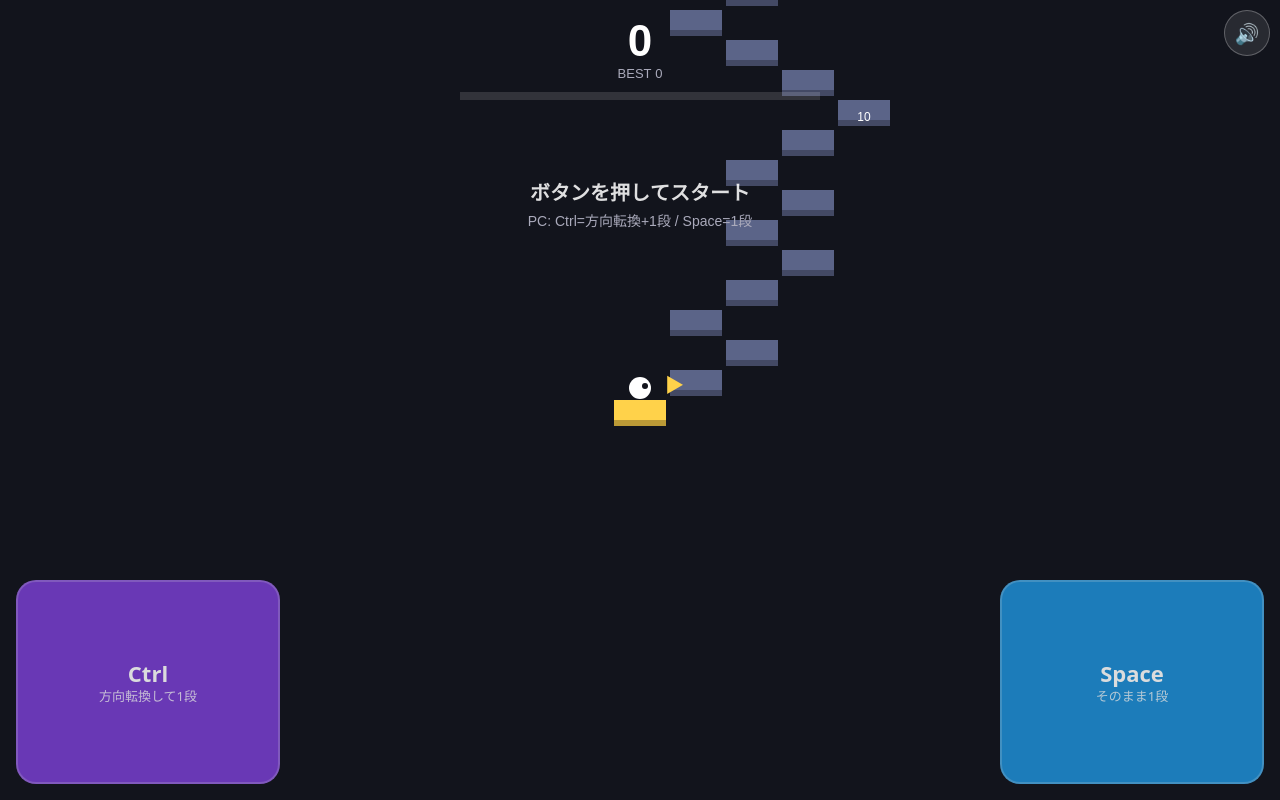
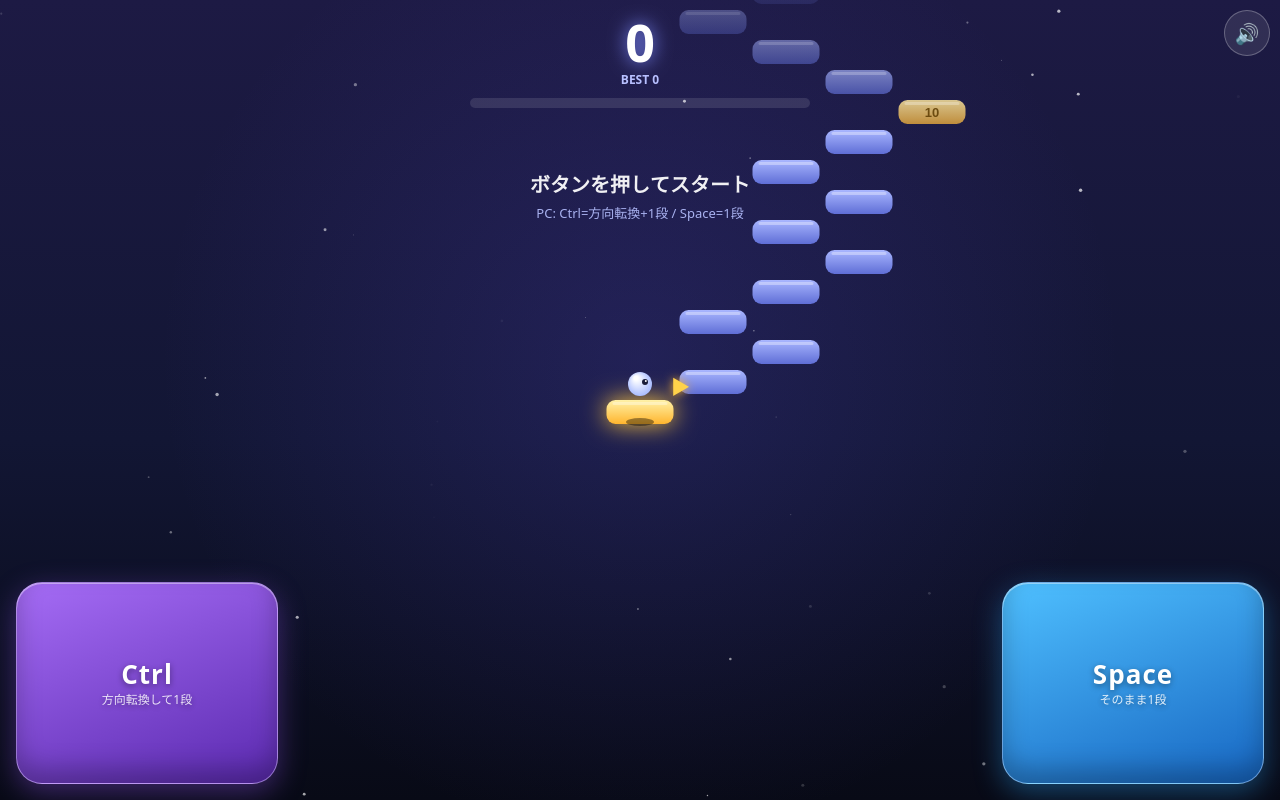
Before and after one commit to kikuchitakumi/mugenkaidan, a plain HTML site: page index.html in a window 1280 px wide. Drawn offline with Linux system fonts and the light colour scheme; animation ran at ten frames a second.

Commit message:
効果音をCtrl/Spaceの2種類に絞り、平面のままリッチな見た目に。階段幅を1.3倍
Co-Authored-By: Claude Sonnet 5.5 <noreply@anthropic.com>

```diff
--- a/index.html
+++ b/index.html
@@ -6,19 +6,21 @@
 <meta name="apple-mobile-web-app-capable" content="yes">
 <title>無限階段 練習</title>
 <style>
-  html,body{margin:0;height:100%;background:#12141c;overflow:hidden;
+  html,body{margin:0;height:100%;background:#0b0d1a;overflow:hidden;
     touch-action:manipulation;overscroll-behavior:none;
     -webkit-user-select:none;user-select:none;-webkit-touch-callout:none;
     -webkit-tap-highlight-color:transparent;font-family:system-ui,-apple-system,"Hiragino Sans","Yu Gothic",sans-serif}
   canvas{position:fixed;inset:0;width:100%;height:100%;display:block}
   .btn{position:fixed;bottom:max(16px,env(safe-area-inset-bottom));width:42vw;max-width:260px;height:26vh;max-height:200px;
-    border-radius:20px;border:2px solid #fff3;color:#fff;font-size:22px;font-weight:700;
-    display:flex;flex-direction:column;align-items:center;justify-content:center;text-align:center;line-height:1.3;
-    touch-action:none;opacity:.85}
-  .btn small{display:block;font-size:13px;font-weight:400;opacity:.8}
-  .btn.on{opacity:1;transform:scale(.96);filter:brightness(1.4)}
-  #ctrl{left:max(16px,env(safe-area-inset-left));background:#7a3fd1}
-  #space{right:max(16px,env(safe-area-inset-right));background:#1f8fd6}
+    border-radius:26px;color:#fff;font-size:26px;font-weight:800;letter-spacing:.04em;
+    display:flex;flex-direction:column;align-items:center;justify-content:center;text-align:center;line-height:1.35;
+    touch-action:none;border:1.5px solid #ffffff55;
+    box-shadow:0 8px 28px var(--glow),inset 0 1px 0 #ffffff66,inset 0 -14px 24px #00000040;
+    text-shadow:0 2px 6px #0006;transition:transform .06s,filter .06s}
+  .btn small{display:block;font-size:12px;font-weight:500;opacity:.85;letter-spacing:0}
+  .btn.on{transform:scale(.95);filter:brightness(1.35);box-shadow:0 2px 12px var(--glow),inset 0 1px 0 #fff8}
+  #ctrl{left:max(16px,env(safe-area-inset-left));--glow:#8b4fe666;background:linear-gradient(160deg,#a56cf5,#5b2ab0)}
+  #space{right:max(16px,env(safe-area-inset-right));--glow:#2aa0f066;background:linear-gradient(160deg,#4fc0ff,#1766c2)}
   #mute{position:fixed;top:max(10px,env(safe-area-inset-top));right:max(10px,env(safe-area-inset-right));width:44px;height:44px;
     border-radius:50%;border:1.5px solid #ffffff44;background:#ffffff18;color:#fff;font-size:20px;display:flex;align-items:center;justify-content:center;touch-action:none}
 </style>
@@ -43,53 +45,57 @@ let lastTouch=0;
 document.addEventListener('touchend',e=>{const n=Date.now();if(n-lastTouch<350)e.preventDefault();lastTouch=n},{passive:false});
 document.addEventListener('touchmove',e=>{e.preventDefault()},{passive:false});
 
-// ゲーム状態
-const SW=56,SH=30; // 階段の幅・高さ
-let dirs,n,face,state,timer,limit,best,reason,lockUntil,camX,camY,shake;
-try{best=+localStorage.getItem('mugen_best')||0}catch(e){best=0}
-function limitFor(k){return .35+2.65*Math.exp(-k/70)}
-function reset(){dirs=[1];n=0;face=1;state='ready';timer=0;limit=0;reason='';camX=0;camY=0;shake=0;
-  while(dirs.length<60)dirs.push(Math.random()<.5?1:-1)}
-function stairX(k){let x=0;for(let i=0;i<k;i++)x+=dirs[i];return x}
-function fail(r){state='over';reason=r;sfxFail();lockUntil=performance.now()+450;shake=1;
-  if(n>best){best=n;try{localStorage.setItem('mugen_best',best)}catch(e){}}}
-
-// 効果音(WebAudioで合成。音源ファイル不要)
+// ---------- 効果音(WebAudioで合成。Ctrl用とSpace用の2種類だけ) ----------
 let ac=null,muted=false;
 try{muted=localStorage.getItem('mugen_mute')==='1'}catch(e){}
 const muteEl=document.getElementById('mute');
 muteEl.textContent=muted?'🔇':'🔊';
-muteEl.addEventListener('pointerdown',e=>{e.preventDefault();e.stopPropagation();muted=!muted;
-  muteEl.textContent=muted?'🔇':'🔊';try{localStorage.setItem('mugen_mute',muted?'1':'0')}catch(_){}
-  if(!muted)tone(660,.08,'triangle',.15)});
 function audioInit(){
   if(!ac){const A=window.AudioContext||window.webkitAudioContext;if(A)ac=new A()}
   if(ac&&ac.state==='suspended')ac.resume();
 }
-function tone(f,d,type,vol,f2,delay){
+function tone(f,d,type,vol,f2){
   if(muted||!ac)return;
-  const t=ac.currentTime+(delay||0),o=ac.createOscillator(),gn=ac.createGain();
+  const t=ac.currentTime,o=ac.createOscillator(),gn=ac.createGain();
   o.type=type;o.frequency.setValueAtTime(f,t);
   if(f2)o.frequency.exponentialRampToValueAtTime(f2,t+d);
   gn.gain.setValueAtTime(0,t);gn.gain.linearRampToValueAtTime(vol,t+.008);
   gn.gain.exponentialRampToValueAtTime(.001,t+d);
   o.connect(gn).connect(ac.destination);o.start(t);o.stop(t+d+.02);
 }
-const PENT=[0,2,4,7,9];
-function sfxStep(k){
-  const semi=PENT[k%5]+(k%10>=5?12:0);
-  tone(440*Math.pow(2,semi/12),.11,'triangle',.18);
-  if(k%10===0){[0,4,7,12].forEach((s,i)=>tone(660*Math.pow(2,s/12),.25,'sine',.13,0,.07*i))}
-}
-function sfxFail(){tone(330,.45,'sawtooth',.12,70);tone(165,.45,'square',.07,45)}
+const sfxSpace=()=>tone(780,.09,'triangle',.2);          // 高めの「ポッ」
+const sfxCtrl=()=>tone(300,.12,'square',.09,520);        // 低め→上がる「ブッ」
+muteEl.addEventListener('pointerdown',e=>{e.preventDefault();e.stopPropagation();muted=!muted;
+  muteEl.textContent=muted?'🔇':'🔊';try{localStorage.setItem('mugen_mute',muted?'1':'0')}catch(_){}
+  audioInit();sfxSpace()});
+
+// ---------- ゲーム状態 ----------
+const SW=73,SH=30,SR=9; // 階段の幅(1.3倍)・高さ・角丸
+let dirs,n,face,state,timer,limit,best,reason,lockUntil,camX,camY,shake;
+let vx,vy,hop,fx,fy,fv,parts;
+try{best=+localStorage.getItem('mugen_best')||0}catch(e){best=0}
+const stars=Array.from({length:50},()=>({x:Math.random(),y:Math.random(),r:Math.random()*1.4+.4,z:Math.random()*.25+.05}));
+function limitFor(k){return .35+2.65*Math.exp(-k/70)}
+function reset(){dirs=[1];n=0;face=1;state='ready';timer=0;limit=0;reason='';camX=0;camY=0;shake=0;
+  vx=0;vy=0;hop=0;fx=0;fy=0;fv=0;parts=[];
+  while(dirs.length<60)dirs.push(Math.random()<.5?1:-1)}
+function stairX(k){let x=0;for(let i=0;i<k;i++)x+=dirs[i];return x}
+function burst(x,y,col,cnt,sp){
+  for(let i=0;i<cnt;i++){const a=Math.random()*6.283,s=Math.random()*sp;
+    parts.push({x,y,vx:Math.cos(a)*s,vy:Math.sin(a)*s-sp*.4,life:1,col})}}
+function fail(r){state='over';reason=r;lockUntil=performance.now()+450;shake=1;fv=-120;
+  burst(vx,vy,'#ff6b6b',26,200);
+  if(n>best){best=n;try{localStorage.setItem('mugen_best',best)}catch(e){}}}
 
 function act(turn){
   audioInit();
+  turn?sfxCtrl():sfxSpace();
   const now=performance.now();
   if(state==='over'){if(now>lockUntil)reset();return}
   if(turn)face=-face;
   if(dirs[n]!==face){fail('階段のない方向です');return}
-  n++;state='play';sfxStep(n);
+  n++;state='play';hop=1;
+  burst(stairX(n)*SW,-n*SH,turn?'#b98cff':'#7fd0ff',n%10===0?22:9,n%10===0?170:90);
   while(dirs.length<n+60)dirs.push(Math.random()<.5?1:-1);
   limit=limitFor(n);timer=limit;
 }
@@ -114,55 +120,117 @@ function loop(t){
   const dt=Math.min((t-prev)/1000,.1);prev=t;
   if(state==='play'){timer-=dt;if(timer<=0){timer=0;fail('時間切れ')}}
   shake=Math.max(0,shake-dt*3);
+  hop=Math.max(0,hop-dt*6);
+  const tx=stairX(n)*SW,ty=-n*SH;
+  vx+=(tx-vx)*Math.min(1,dt*22);vy+=(ty-vy)*Math.min(1,dt*22);
+  if(state==='over'){fv+=dt*900;fy+=fv*dt;fx+=face*dt*40}
+  for(const p of parts){p.x+=p.vx*dt;p.y+=p.vy*dt;p.vy+=dt*320;p.life-=dt*2.2}
+  parts=parts.filter(p=>p.life>0);
   draw();requestAnimationFrame(loop);
 }
 
+function rr(x,y,w,h,r){g.beginPath();g.roundRect(x,y,w,h,r)}
+
 function draw(){
-  g.fillStyle='#12141c';g.fillRect(0,0,W,H);
-  const px=stairX(n)*SW,py=-n*SH;
-  camX+=(px-camX)*.25;camY+=(py-camY)*.25;
+  // 背景
+  const bg=g.createLinearGradient(0,0,0,H);
+  bg.addColorStop(0,'#1d1a44');bg.addColorStop(.55,'#121634');bg.addColorStop(1,'#080a16');
+  g.fillStyle=bg;g.fillRect(0,0,W,H);
+  const gl=g.createRadialGradient(W/2,H*.45,0,W/2,H*.45,H*.6);
+  gl.addColorStop(0,'#5a4bd433');gl.addColorStop(1,'#5a4bd400');
+  g.fillStyle=gl;g.fillRect(0,0,W,H);
+  camX+=(vx-camX)*.18;camY+=(vy-camY)*.18;
+  const tw=performance.now()/1000;
+  for(const s of stars){
+    const sy=((s.y*H-camY*s.z)%H+H)%H,sx=((s.x*W-camX*s.z*.5)%W+W)%W;
+    g.globalAlpha=.35+.35*Math.sin(tw*2+s.x*20);
+    g.fillStyle='#fff';g.beginPath();g.arc(sx,sy,s.r,0,7);g.fill();
+  }
+  g.globalAlpha=1;
+
   const ox=W/2-camX+(shake?Math.sin(performance.now()/20)*shake*6:0);
   const oy=H*.5-camY;
-  // 階段
-  const from=Math.max(0,n-12),to=n+14;
-  for(let k=from;k<=to;k++){
-    const x=ox+stairX(k)*SW,y=oy-k*SH;
-    g.fillStyle=k===n?'#ffd24a':(k<n?'#3a4058':'#5b6488');
-    g.fillRect(x-SW/2+2,y,SW-4,SH-4);
-    g.fillStyle='#0004';g.fillRect(x-SW/2+2,y+SH-10,SW-4,6);
-    if(k%10===0&&k>0){g.fillStyle='#fff';g.font='12px sans-serif';g.textAlign='center';g.fillText(k,x,y+SH-9)}
+
+  // 階段(平面・角丸グラデーション)
+  const from=Math.max(0,n-8),to=n+14;
+  for(let k=to;k>=from;k--){
+    const x=ox+stairX(k)*SW-SW/2+3,y=oy-k*SH,w=SW-6,h=SH-6;
+    const cur=k===n,past=k<n,ms=k%10===0&&k>0;
+    g.globalAlpha=(past?.5:1)*(k>n+9?Math.max(0,1-(k-n-9)/6):1);
+    let c1,c2;
+    if(cur){c1='#fff2a8';c2='#ffb52e'}
+    else if(ms){c1='#ffe9a0';c2='#e0a43a'}
+    else{c1='#a9b6ff';c2='#5f6ed6'}
+    const gr=g.createLinearGradient(0,y,0,y+h);gr.addColorStop(0,c1);gr.addColorStop(1,c2);
+    g.fillStyle=gr;
+    if(cur){g.shadowColor='#ffc83d';g.shadowBlur=24}
+    rr(x,y,w,h,SR);g.fill();
+    g.shadowBlur=0;
+    // 上辺のハイライト
+    g.fillStyle='#ffffff55';rr(x+6,y+2,w-12,3,1.5);g.fill();
+    if(ms){g.fillStyle='#5a3a00';g.font='bold 13px sans-serif';g.textAlign='center';g.fillText(k,x+w/2,y+h-7)}
+    g.globalAlpha=1;
   }
+
   // プレイヤー
-  const x=ox+px,y=oy+py;
-  g.fillStyle=state==='over'?'#e5484d':'#fff';
-  g.beginPath();g.arc(x,y-12,11,0,7);g.fill();
-  g.fillStyle='#12141c';g.beginPath();g.arc(x+face*5,y-14,3,0,7);g.fill();
-  g.fillStyle='#ffd24a';g.font='bold 18px sans-serif';g.textAlign='center';
-  g.fillText(face>0?'▶':'◀',x+face*34,y-8);
+  const over=state==='over';
+  const jump=Math.sin(Math.PI*(1-hop))*(hop>0?14:0);
+  const x=ox+vx+fx,y=oy+vy+fy-jump-4;
+  if(!over){g.fillStyle='#00000066';g.beginPath();g.ellipse(ox+vx,oy+vy+SH-8,14-jump*.3,4,0,0,7);g.fill()}
+  const sq=hop>0?1+.12*Math.sin(Math.PI*hop):1;
+  g.save();g.translate(x,y);g.scale(1/sq,sq);
+  const pg=g.createRadialGradient(-4,-18,2,0,-12,14);
+  pg.addColorStop(0,over?'#ffb0b0':'#ffffff');pg.addColorStop(1,over?'#d23a3a':'#9fb4ff');
+  g.fillStyle=pg;g.beginPath();g.arc(0,-12,12,0,7);g.fill();
+  g.fillStyle='#1a1d3a';g.beginPath();g.arc(face*5,-14,3,0,7);g.fill();
+  g.fillStyle='#fff';g.beginPath();g.arc(face*5.8,-15,1,0,7);g.fill();
+  g.restore();
+  // 向きの矢印
+  if(!over){
+    g.fillStyle='#ffd24a';g.font='bold 18px sans-serif';g.textAlign='center';
+    g.shadowColor='#ffb52e';g.shadowBlur=10;
+    g.fillText(face>0?'▶':'◀',ox+vx+face*40,oy+vy-6);g.shadowBlur=0;
+  }
+  // パーティクル
+  for(const p of parts){
+    g.globalAlpha=Math.max(0,p.life);g.fillStyle=p.col;
+    g.beginPath();g.arc(ox+p.x,oy+p.y-10,2.4*p.life+.6,0,7);g.fill();
+  }
+  g.globalAlpha=1;
 
   // HUD
-  g.fillStyle='#fff';g.textAlign='center';g.font='bold 44px sans-serif';
-  g.fillText(n,W/2,56);
-  g.font='13px sans-serif';g.fillStyle='#aab';g.fillText('BEST '+best,W/2,78);
-  const bw=Math.min(W-40,360),bx=(W-bw)/2;
-  g.fillStyle='#fff2';g.fillRect(bx,92,bw,8);
+  g.textAlign='center';
+  g.shadowColor='#7f8cff';g.shadowBlur=18;
+  g.fillStyle='#fff';g.font='800 52px system-ui,sans-serif';
+  g.fillText(n,W/2,62);g.shadowBlur=0;
+  g.fillStyle='#b8c0ff';g.font='600 12px system-ui,sans-serif';
+  g.fillText('BEST '+best,W/2,84);
+  const bw=Math.min(W-48,340),bx=(W-bw)/2,by=98;
+  g.fillStyle='#ffffff1c';rr(bx,by,bw,10,5);g.fill();
   if(state==='play'){
     const r=Math.max(0,timer/limit);
-    g.fillStyle=r>.5?'#4ade80':r>.25?'#facc15':'#ef4444';
-    g.fillRect(bx,92,bw*r,8);
-    g.fillStyle='#aab';g.font='12px sans-serif';g.fillText('制限 '+limit.toFixed(2)+'s',W/2,118);
+    const col=r>.5?['#7bf0a8','#2ec27a']:r>.25?['#ffe27a','#f0b020']:['#ff8a8a','#e03a3a'];
+    const bgx=g.createLinearGradient(bx,0,bx+bw,0);bgx.addColorStop(0,col[0]);bgx.addColorStop(1,col[1]);
+    g.fillStyle=bgx;g.shadowColor=col[1];g.shadowBlur=10;
+    if(r>0){rr(bx,by,Math.max(10,bw*r),10,5);g.fill()}
+    g.shadowBlur=0;
+    g.fillStyle='#9aa4e8';g.font='11px system-ui,sans-serif';g.fillText('制限 '+limit.toFixed(2)+'s',W/2,by+28);
   }
   if(state==='ready'){
-    g.fillStyle='#fffd';g.font='bold 20px sans-serif';
-    g.fillText('ボタンを押してスタート',W/2,H*.25);
-    g.font='14px sans-serif';g.fillStyle='#aab';
-    g.fillText('PC: Ctrl=方向転換+1段 / Space=1段',W/2,H*.25+26);
+    g.fillStyle='#ffffffee';g.font='800 20px system-ui,sans-serif';
+    g.fillText('ボタンを押してスタート',W/2,H*.24);
+    g.font='13px system-ui,sans-serif';g.fillStyle='#a9b2f0';
+    g.fillText('PC: Ctrl=方向転換+1段 / Space=1段',W/2,H*.24+26);
   }
-  if(state==='over'){
-    g.fillStyle='#000a';g.fillRect(0,H*.2,W,H*.2);
-    g.fillStyle='#ff6b6b';g.font='bold 28px sans-serif';g.fillText('失敗！',W/2,H*.2+44);
-    g.fillStyle='#fff';g.font='16px sans-serif';g.fillText(reason+' ／ '+n+'段',W/2,H*.2+72);
-    g.fillStyle='#aab';g.font='13px sans-serif';g.fillText('ボタンでリトライ',W/2,H*.2+96);
+  if(over){
+    const py=H*.2;
+    const pg2=g.createLinearGradient(0,py,0,py+120);pg2.addColorStop(0,'#0c0f24ee');pg2.addColorStop(1,'#1c1840ee');
+    g.fillStyle=pg2;g.strokeStyle='#ff6b6b88';g.lineWidth=1.5;
+    rr(W/2-130,py,260,116,18);g.fill();g.stroke();
+    g.fillStyle='#ff7b7b';g.font='800 28px system-ui,sans-serif';g.fillText('失敗！',W/2,py+42);
+    g.fillStyle='#fff';g.font='600 16px system-ui,sans-serif';g.fillText(reason+' ／ '+n+'段',W/2,py+70);
+    g.fillStyle='#a9b2f0';g.font='12px system-ui,sans-serif';
+    g.fillText(n>=best&&n>0?'🎉 ベスト更新！':'ボタンでリトライ',W/2,py+96);
   }
 }
 reset();requestAnimationFrame(loop);
```
